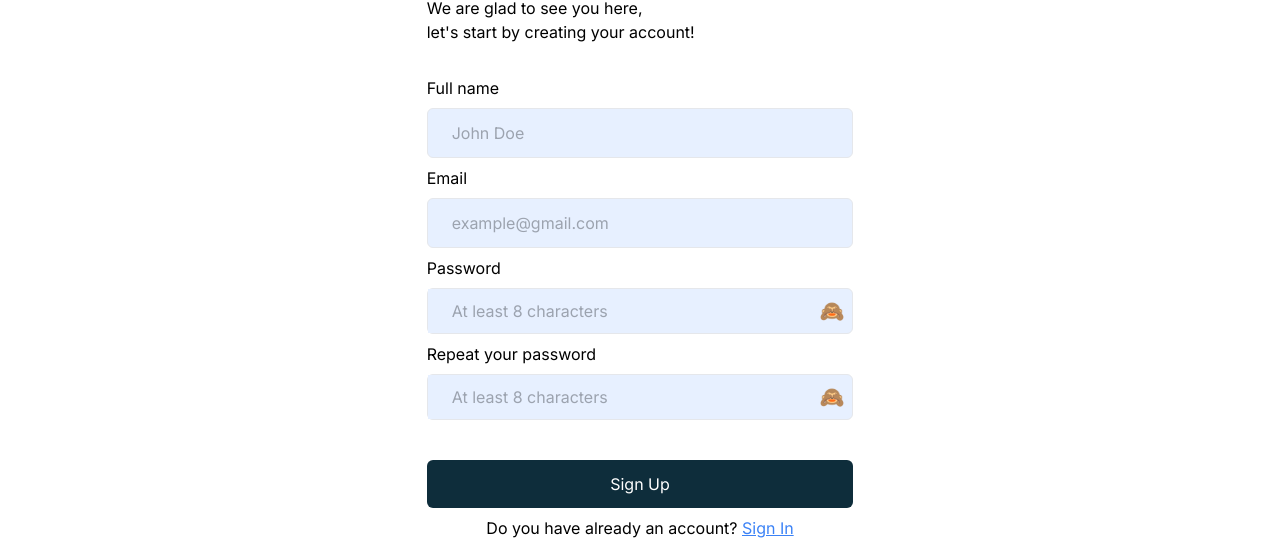
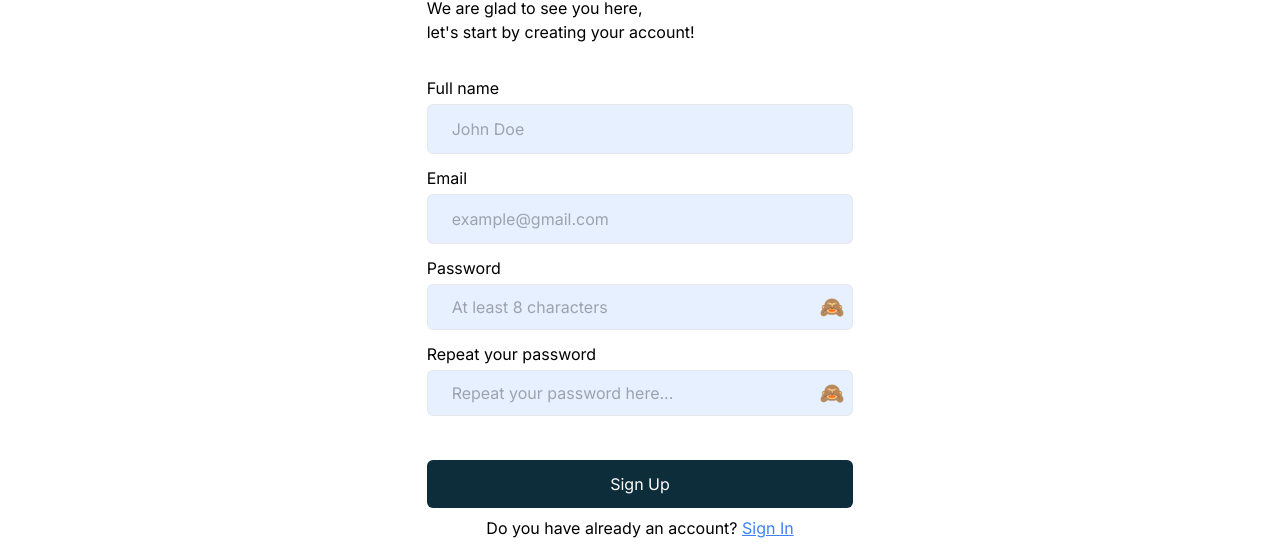
Before and after one commit to danylopriadko9/Psychology-App, a Next.js app in the folder client/: page /sign-up in a window 1280 px wide. Shown: the part 236-794 px from the top of the page. Built offline with nearby package versions, Linux system fonts and the light colour scheme.

Commit message:
refuctoring

```diff
--- /dev/null
+++ b/client/src/app/Components/ButtonElement.tsx
@@ -0,0 +1,14 @@
+interface IButton {
+  title: string;
+  handleClick(): void;
+}
+export default function ButtonElement({ title, handleClick }: IButton) {
+  return (
+    <button
+      onClick={handleClick}
+      className='rounded-md bg-[#0E2D3B] active:bg-[#0c2531] hover:bg-[#133c4f] text-white py-3 mt-8'
+    >
+      {title}
+    </button>
+  );
+}
--- /dev/null
+++ b/client/src/app/Components/InputElement.tsx
@@ -0,0 +1,29 @@
+interface IProps {
+  value: string;
+  handleChange(e: React.ChangeEvent<HTMLInputElement>): void;
+  labelTitle: string;
+  placeholder: string;
+  name: string;
+}
+
+export default function InputElement({
+  labelTitle,
+  name,
+  placeholder,
+  value,
+  handleChange,
+}: IProps) {
+  return (
+    <div className='flex flex-col gap-1'>
+      <label htmlFor='name'>{labelTitle}</label>
+      <input
+        className=' rounded-md border bg-[#E7F0FF] px-6 py-3 focus:outline-none'
+        name={name}
+        type='text'
+        placeholder={placeholder}
+        value={value}
+        onChange={handleChange}
+      />
+    </div>
+  );
+}
--- a/client/src/app/Components/PasswordInput.tsx
+++ b/client/src/app/Components/PasswordInput.tsx
@@ -4,9 +4,9 @@ import React from 'react';
 interface IProps {
   type: 'password' | 'repeatedPassword';
   value: string;
-  setValue: React.Dispatch<React.SetStateAction<number>>;
   handleChange(e: React.ChangeEvent<HTMLInputElement>): void;
   labelTitle: string;
+  placeholder: string;
 }
 
 export default function PasswordInput({
@@ -14,18 +14,19 @@ export default function PasswordInput({
   value,
   handleChange,
   labelTitle,
+  placeholder,
 }: IProps) {
   const [isPasswordVissible, setIsPasswordVissible] =
     React.useState<boolean>(false);
   return (
-    <div>
+    <div className=' flex flex-col gap-1 w-full'>
       <label htmlFor={type}>{labelTitle}</label>
       <div className='flex w-full justify-between rounded-md border bg-[#E7F0FF] '>
         <input
           className='bg-[#E7F0FF] h-full w-11/12 px-6 py-3 focus:outline-none'
           name={type}
           type={isPasswordVissible ? 'text' : 'password'}
-          placeholder='At least 8 characters'
+          placeholder={placeholder}
           onChange={(e) => handleChange(e)}
           value={value}
         />
--- a/client/src/app/reset-password/page.tsx
+++ b/client/src/app/reset-password/page.tsx
@@ -5,6 +5,9 @@ import OTPInput from '../Components/OTPInput';
 import Timer from '../Components/Timer';
 import { IPasswords } from '../types/links';
 import Swal from 'sweetalert2';
+import PasswordInput from '../Components/PasswordInput';
+import ButtonElement from '../Components/ButtonElement';
+import InputElement from '../Components/InputElement';
 
 //NEED TO BE REFACTORED, SOME LOGIC MUST BE REPLACED IN OWN COMPONENTS
 
@@ -12,27 +15,18 @@ export default function EmailCodeCheck() {
   const [email, setEmail] = React.useState<string>('');
   const [isCodeSend, setIsCodeSend] = React.useState<boolean>(false);
   const [isCodesTheSame, setIsCodesTheSame] = React.useState(false);
-  const [isPasswordVissible, setIsPasswordVissible] =
-    React.useState<boolean>(false);
-  const [isRepeatedPasswordVissible, setIsRepeatedPasswordVissible] =
-    React.useState<boolean>(false);
 
   const [timeLeft, setTimeLeft] = React.useState(30);
 
-  const handlePasswords = (e: React.ChangeEvent<HTMLInputElement>) => {
-    setPasswords((prev) => ({ ...prev, [e.target.name]: e.target.value }));
-  };
+  //   const handlePasswords = (e: React.ChangeEvent<HTMLInputElement>) => {
+  //     setPasswords((prev) => ({ ...prev, [e.target.name]: e.target.value }));
+  //   };
 
-  const [passwords, setPasswords] = React.useState<IPasswords>({
-    password: '',
-    repeatedPassword: '',
-  });
+  const [password, setPassword] = React.useState<string>('');
+  const [repeatedPassword, setRepeatedPassword] = React.useState<string>('');
 
   const passwordsAreNotTheSameError = () => {
-    if (
-      passwords.password !== passwords.repeatedPassword ||
-      passwords.password === ''
-    ) {
+    if (password !== repeatedPassword || password === '') {
       Swal.fire({
         title: 'Error!',
         text: 'The passwords you entered do not match...',
@@ -61,45 +55,24 @@ export default function EmailCodeCheck() {
               <h1 className=' text-3xl font-bold text-left w-full mb-5'>
                 Provide new password 🔒
               </h1>
-
-              <label htmlFor='password'>Password</label>
-              <div className='flex w-full justify-between rounded-md border bg-[#E7F0FF] '>
-                <input
-                  className='bg-[#E7F0FF] h-full w-11/12 px-6 py-3 focus:outline-none'
-                  name='password'
-                  type={isPasswordVissible ? 'text' : 'password'}
-                  placeholder='At least 8 characters'
-                  onChange={(e) => handlePasswords(e)}
-                />
-                <button
-                  className='text-xl mr-2 bg-[#E7F0FF]'
-                  onClick={() => setIsPasswordVissible((prev) => !prev)}
-                >
-                  {isPasswordVissible ? '🐵' : '🙈'}
-                </button>
-              </div>
-              <label htmlFor='repeatedPassword'>Repeat your password</label>
-              <div className='flex w-full justify-between rounded-md border bg-[#E7F0FF] '>
-                <input
-                  className='bg-[#E7F0FF] h-full w-11/12 px-6 py-3 focus:outline-none'
-                  name='repeatedPassword'
-                  type={isRepeatedPasswordVissible ? 'text' : 'password'}
-                  placeholder='At least 8 characters'
-                  onChange={(e) => handlePasswords(e)}
-                />
-                <button
-                  className='text-xl mr-2 bg-[#E7F0FF]'
-                  onClick={() => setIsRepeatedPasswordVissible((prev) => !prev)}
-                >
-                  {isRepeatedPasswordVissible ? '🐵' : '🙈'}
-                </button>
-              </div>
-              <button
-                onClick={passwordsAreNotTheSameError}
-                className='rounded-md bg-[#0E2D3B] active:bg-[#0c2531] hover:bg-[#133c4f] text-white py-3 mt-8'
-              >
-                Change password
-              </button>
+              <PasswordInput
+                type='password'
+                value={password}
+                handleChange={(e) => setPassword(e.target.value)}
+                labelTitle='Password'
+                placeholder='At least 8 characters'
+              />
+              <PasswordInput
+                type='repeatedPassword'
+                value={repeatedPassword}
+                handleChange={(e) => setRepeatedPassword(e.target.value)}
+                labelTitle='Repeat your password'
+                placeholder='Repeat new password here...'
+              />
+              <ButtonElement
+                title='Change password'
+                handleClick={passwordsAreNotTheSameError}
+              />
             </div>
           ) : (
             <>
@@ -107,12 +80,10 @@ export default function EmailCodeCheck() {
                 Provide code from your email 🔒
               </h1>
               <OTPInput length={5} />
-              <button
-                onClick={() => setIsCodesTheSame(true)}
-                className='rounded-md bg-[#0E2D3B] active:bg-[#0c2531] hover:bg-[#133c4f] text-white py-3 mt-8'
-              >
-                Check code
-              </button>
+              <ButtonElement
+                title='Provide code'
+                handleClick={() => setIsCodesTheSame(true)}
+              />
               <p className='text-right mt-3'>
                 Don't get any mails?{' '}
                 {timeLeft === 0 ? (
@@ -136,20 +107,17 @@ export default function EmailCodeCheck() {
             <h1 className=' text-3xl font-bold text-left w-full mb-5'>
               Provide your email 📨
             </h1>
-            <input
-              className=' rounded-md border bg-[#E7F0FF] px-6 py-3 focus:outline-none'
+            <InputElement
+              labelTitle=''
               name='email'
-              type='text'
               placeholder='example@gmail.com'
               value={email}
-              onChange={(e) => setEmail(e.target.value)}
+              handleChange={(e) => setEmail(e.target.value)}
             />
-            <button
-              onClick={() => setIsCodeSend(true)}
-              className='rounded-md bg-[#0E2D3B] active:bg-[#0c2531] hover:bg-[#133c4f] text-white py-3 mt-8'
-            >
-              Send code
-            </button>
+            <ButtonElement
+              title='Send code'
+              handleClick={() => setIsCodeSend(true)}
+            />
           </>
         )}
       </div>
--- a/client/src/app/sign-in/page.tsx
+++ b/client/src/app/sign-in/page.tsx
@@ -1,9 +1,14 @@
 'use client';
 import Link from 'next/link';
 import React from 'react';
+import PasswordInput from '../Components/PasswordInput';
+import ButtonElement from '../Components/ButtonElement';
+import InputElement from '../Components/InputElement';
 
 export default function SingIn() {
-  const [isPasswordVissible, setIsPasswordVissible] = React.useState(false);
+  const [password, setPassword] = React.useState<string>('');
+  const [email, setEmail] = React.useState<string>('');
+
   return (
     <main className=' flex flex-col justify-center items-center py-20'>
       <div className='flex flex-col md:w-1/3 w-11/12'>
@@ -17,38 +22,28 @@ export default function SingIn() {
           Sign in to start managing your projects.{' '}
         </p>
 
-        <div className='flex flex-col w-full gap-2 mt-8'>
-          <label htmlFor='email'>Email</label>
-          <input
-            className=' rounded-md border bg-[#E7F0FF] px-6 py-3 focus:outline-none'
+        <div className='flex flex-col w-full gap-3 mt-8'>
+          <InputElement
+            labelTitle='Email'
             name='email'
-            type='text'
             placeholder='example@gmail.com'
+            value={email}
+            handleChange={(e) => setEmail(e.target.value)}
           />
-          <label htmlFor='password'>Password</label>
-          <div className='flex w-full justify-between rounded-md border bg-[#E7F0FF] '>
-            <input
-              className='bg-[#E7F0FF] h-full w-11/12 px-6 py-3 focus:outline-none'
-              name='password'
-              type={isPasswordVissible ? 'text' : 'password'}
-              placeholder='At least 8 characters'
-            />
-            <button
-              className='text-xl mr-2 bg-[#E7F0FF]'
-              onClick={() => setIsPasswordVissible((prev) => !prev)}
-            >
-              {isPasswordVissible ? '🐵' : '🙈'}
-            </button>
-          </div>
+          <PasswordInput
+            type='password'
+            value={password}
+            handleChange={(e) => setPassword(e.target.value)}
+            placeholder='At least 8 characters'
+            labelTitle='Password'
+          />
           <Link
             className='text-blue-500 text-right underline'
             href='/reset-password'
           >
             Forgot password?
           </Link>
-          <button className='rounded-md bg-[#0E2D3B] active:bg-[#0c2531] hover:bg-[#133c4f] text-white py-3 mt-8'>
-            Sign In
-          </button>
+          <ButtonElement title='Sign In' handleClick={() => {}} />
         </div>
         <p className='text-center mt-2'>
           Do not you have an account?{' '}
--- a/client/src/app/sign-up/page.tsx
+++ b/client/src/app/sign-up/page.tsx
@@ -2,24 +2,18 @@
 import Link from 'next/link';
 import React from 'react';
 import Swal from 'sweetalert2';
-import { IPasswords } from '../types/links';
+import PasswordInput from '../Components/PasswordInput';
+import ButtonElement from '../Components/ButtonElement';
+import InputElement from '../Components/InputElement';
 
 export default function SingIn() {
-  const [isPasswordVissible, setIsPasswordVissible] =
-    React.useState<boolean>(false);
-  const [isRepeatedPasswordVissible, setIsRepeatedPasswordVissible] =
-    React.useState<boolean>(false);
-
-  const [passwords, setPasswords] = React.useState<IPasswords>({
-    password: '',
-    repeatedPassword: '',
-  });
+  const [password, setPassword] = React.useState<string>('');
+  const [repeatedPassword, setRepeatedPassword] = React.useState<string>('');
+  const [name, setName] = React.useState('');
+  const [email, setEmail] = React.useState('');
 
   const passwordsAreNotTheSameError = () => {
-    if (
-      passwords.password !== passwords.repeatedPassword ||
-      passwords.password === ''
-    ) {
+    if (password !== repeatedPassword || password === '') {
       Swal.fire({
         title: 'Error!',
         text: 'The passwords you entered do not match...',
@@ -39,10 +33,6 @@ export default function SingIn() {
     //Request on server
   };
 
-  const handlePasswords = (e: React.ChangeEvent<HTMLInputElement>) => {
-    setPasswords((prev) => ({ ...prev, [e.target.name]: e.target.value }));
-  };
-
   return (
     <main className=' w-full flex flex-col justify-center items-center py-20'>
       <div className='flex flex-col md:w-1/3 w-11/12'>
@@ -54,59 +44,39 @@ export default function SingIn() {
           let's start by creating your account!
         </p>
 
-        <div className='flex flex-col w-full gap-2 mt-8'>
-          <label htmlFor='name'>Full name</label>
-          <input
-            className=' rounded-md border bg-[#E7F0FF] px-6 py-3 focus:outline-none'
+        <div className='flex flex-col w-full gap-3 mt-8'>
+          <InputElement
+            labelTitle='Full name'
             name='name'
-            type='text'
             placeholder='John Doe'
+            value={name}
+            handleChange={(e) => setName(e.target.value)}
           />
-          <label htmlFor='email'>Email</label>
-          <input
-            className=' rounded-md border bg-[#E7F0FF] px-6 py-3 focus:outline-none'
+          <InputElement
+            labelTitle='Email'
             name='email'
-            type='text'
             placeholder='example@gmail.com'
+            value={email}
+            handleChange={(e) => setEmail(e.target.value)}
           />
-          <label htmlFor='password'>Password</label>
-          <div className='flex w-full justify-between rounded-md border bg-[#E7F0FF] '>
-            <input
-              className='bg-[#E7F0FF] h-full w-11/12 px-6 py-3 focus:outline-none'
-              name='password'
-              type={isPasswordVissible ? 'text' : 'password'}
-              placeholder='At least 8 characters'
-              onChange={(e) => handlePasswords(e)}
-            />
-            <button
-              className='text-xl mr-2 bg-[#E7F0FF]'
-              onClick={() => setIsPasswordVissible((prev) => !prev)}
-            >
-              {isPasswordVissible ? '🐵' : '🙈'}
-            </button>
-          </div>
-          <label htmlFor='repeatedPassword'>Repeat your password</label>
-          <div className='flex w-full justify-between rounded-md border bg-[#E7F0FF] '>
-            <input
-              className='bg-[#E7F0FF] h-full w-11/12 px-6 py-3 focus:outline-none'
-              name='repeatedPassword'
-              type={isRepeatedPasswordVissible ? 'text' : 'password'}
-              placeholder='At least 8 characters'
-              onChange={(e) => handlePasswords(e)}
-            />
-            <button
-              className='text-xl mr-2 bg-[#E7F0FF]'
-              onClick={() => setIsRepeatedPasswordVissible((prev) => !prev)}
-            >
-              {isRepeatedPasswordVissible ? '🐵' : '🙈'}
-            </button>
-          </div>
-          <button
-            onClick={passwordsAreNotTheSameError}
-            className='rounded-md bg-[#0E2D3B] active:bg-[#0c2531] hover:bg-[#133c4f] text-white py-3 mt-8'
-          >
-            Sign Up
-          </button>
+          <PasswordInput
+            type='password'
+            value={password}
+            handleChange={(e) => setPassword(e.target.value)}
+            labelTitle='Password'
+            placeholder='At least 8 characters'
+          />
+          <PasswordInput
+            type='repeatedPassword'
+            value={repeatedPassword}
+            handleChange={(e) => setRepeatedPassword(e.target.value)}
+            labelTitle='Repeat your password'
+            placeholder='Repeat your password here...'
+          />
+          <ButtonElement
+            title='Sign Up'
+            handleClick={passwordsAreNotTheSameError}
+          />
         </div>
         <p className='text-center mt-2'>
           Do you have already an account?{' '}
```
